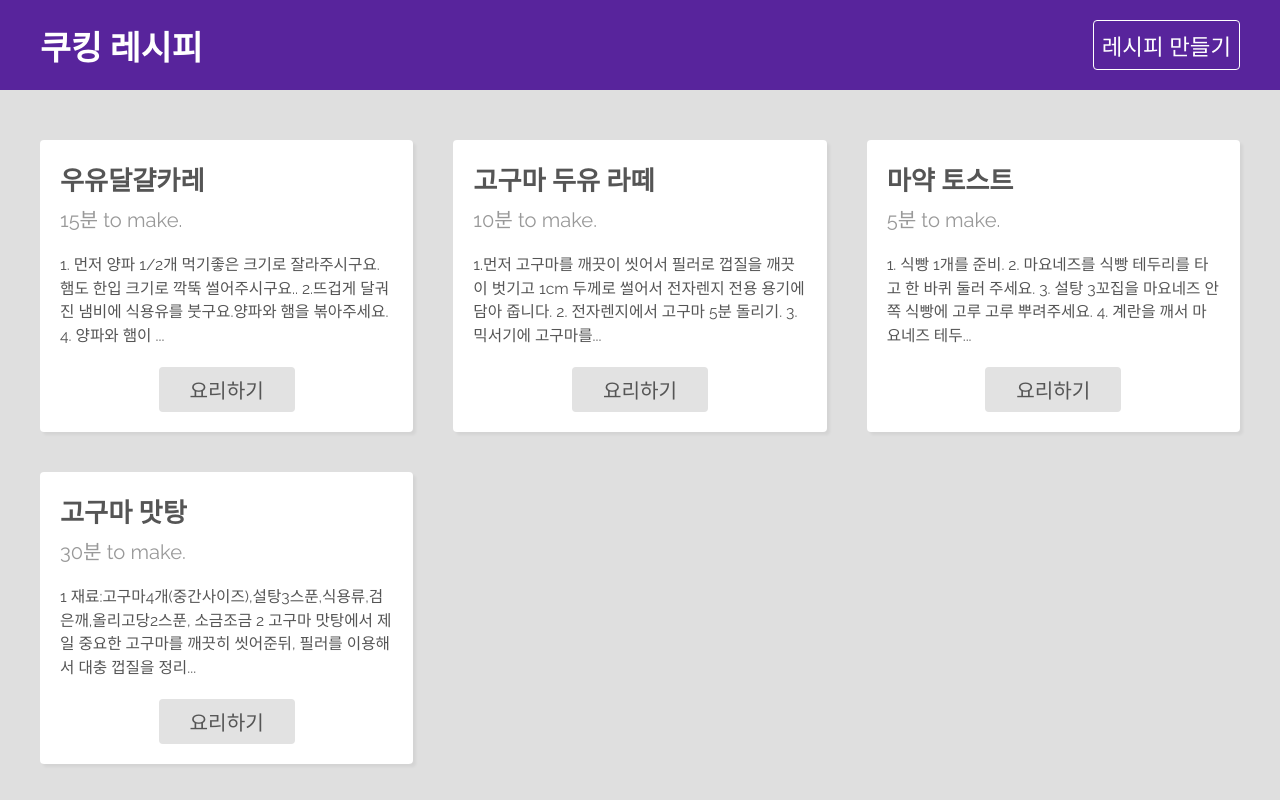
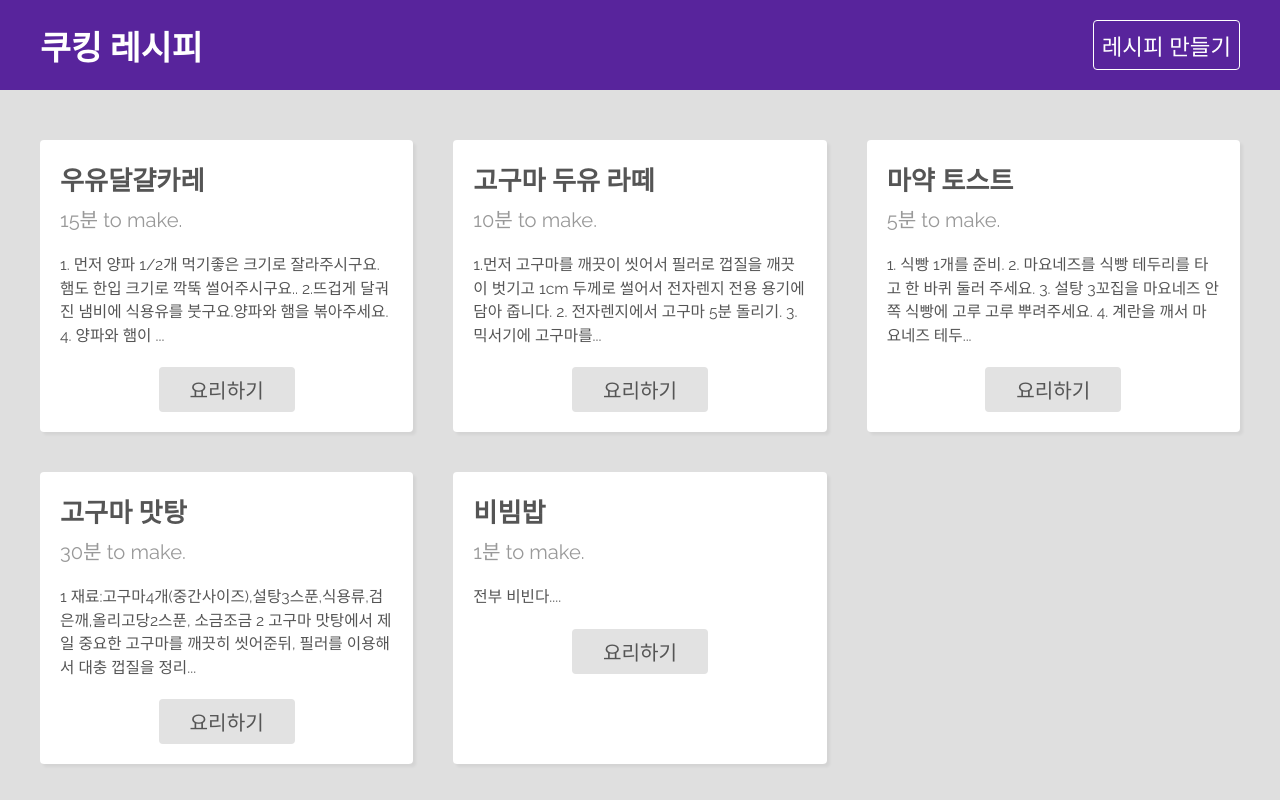
Before and after one commit to jbkim08/cooking-recipe, a React (Create React App) app: page / in a window 1280 px wide. Built offline with nearby package versions, Linux system fonts and the light colour scheme; data requests are answered from the project's data file.

Commit message:
저장후 리다이렉트

```diff
--- a/data/db.json
+++ b/data/db.json
@@ -49,6 +49,18 @@
         "검은깨",
         "소금조금"
       ]
+    },
+    {
+      "id": "5e0b",
+      "title": "비빔밥",
+      "method": "전부 비빈다.",
+      "cookingTime": "1분",
+      "ingredients": [
+        "계란1개",
+        "밥",
+        "설탕",
+        "야채"
+      ]
     }
   ]
 }
--- a/src/pages/create/Create.js
+++ b/src/pages/create/Create.js
@@ -1,6 +1,7 @@
-import { useRef, useState } from "react";
+import { useEffect, useRef, useState } from "react";
 import "./Create.css";
 import { useFetch } from "../../hooks/useFetch";
+import { useNavigate } from "react-router-dom";
 
 const Create = () => {
   //새 레시피 작성시 제목, 요리방법, 요리시간
@@ -12,7 +13,12 @@ const Create = () => {
   const [ingredients, setIngredients] = useState([]);
   const ingredientInput = useRef(); //리액트에서 선택방법
   // postData메서드로 서버로 보낼 데이터를 입력하면 요청됨
-  const { postData } = useFetch("http://localhost:3030/recipes", "POST");
+  const { postData, data } = useFetch("http://localhost:3030/recipes", "POST");
+  const navigate = useNavigate(); //라우트 이동 객체
+  // 서버에 post요청후 data가 리턴되면(저장완료) => 홈으로 리다이렉트
+  useEffect(() => {
+    if (data) navigate("/");
+  }, [data, navigate]);
 
   const handleSubmit = (e) => {
     e.preventDefault(); //기존 이벤트 중지
```
